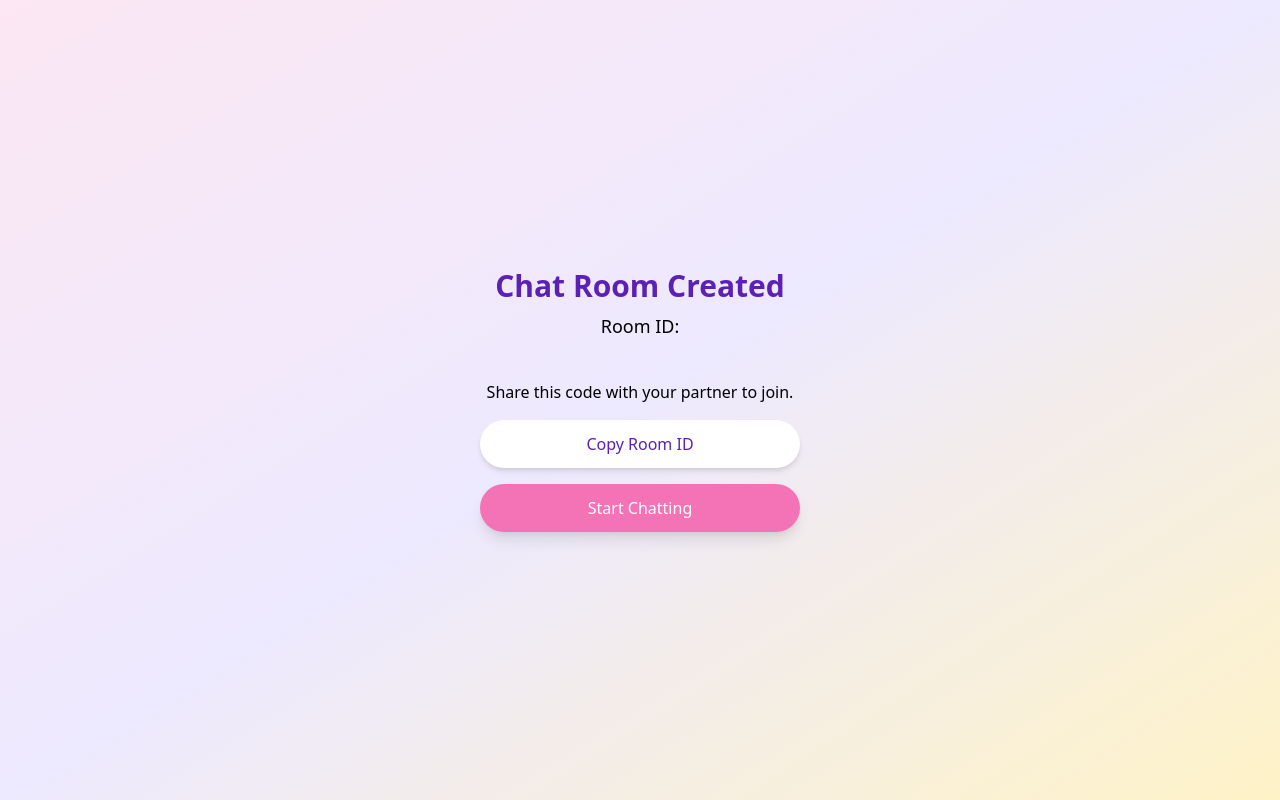
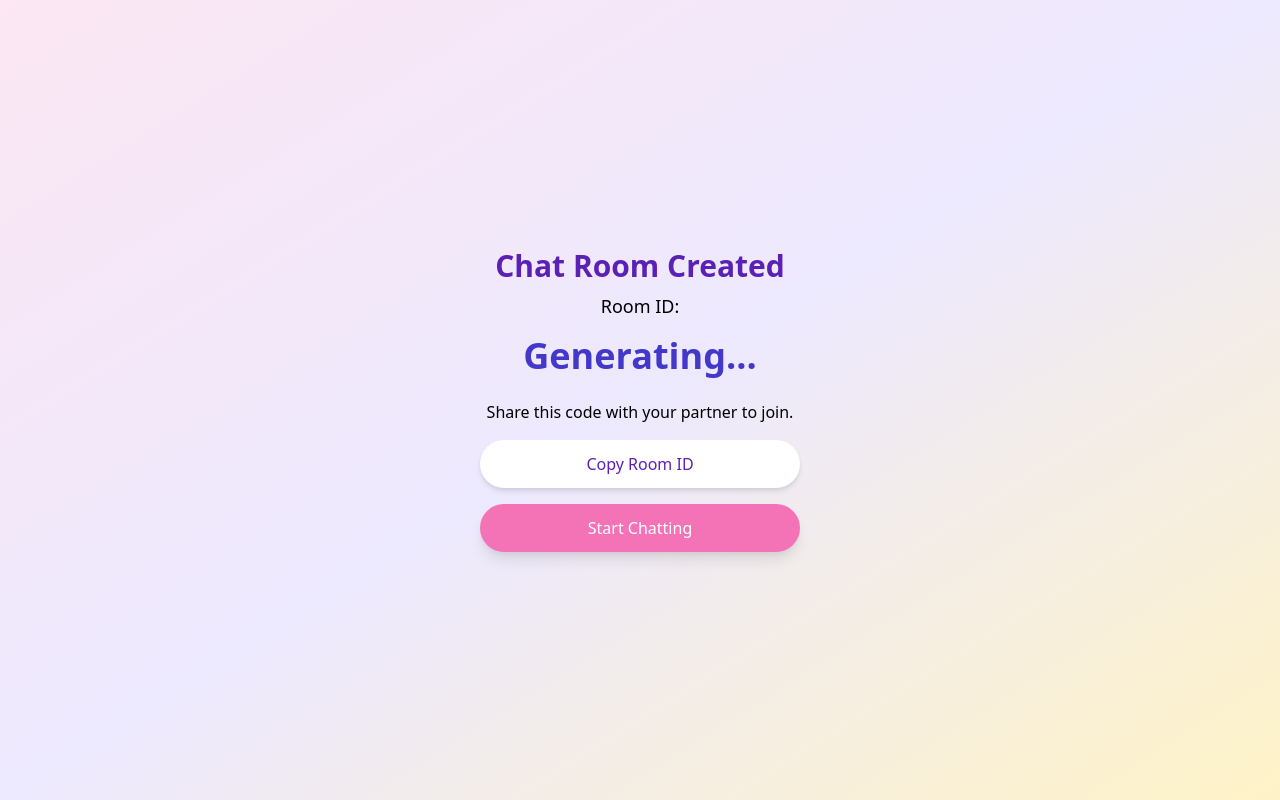
Before and after one commit to logowithmeme/namakamu, a React (Create React App) app: page /room in a window 1280 px wide. Built offline with nearby package versions, Linux system fonts and the light colour scheme; no server answers.

Commit message:
✅ Room ID display fix with fallback and final polish

```diff
--- a/src/pages/RoomCreated.js
+++ b/src/pages/RoomCreated.js
@@ -21,11 +21,13 @@ const RoomCreated = () => {
   }, []);
 
   const handleCopy = () => {
+    if (!roomId) return;
     navigator.clipboard.writeText(roomId);
     alert('Room ID copied!');
   };
 
   const handleStartChat = () => {
+    if (!roomId) return;
     navigate(`/chat/${roomId}`);
   };
 
@@ -33,20 +35,24 @@ const RoomCreated = () => {
     <div className="min-h-screen flex flex-col items-center justify-center bg-gradient-to-br from-pink-100 via-purple-100 to-yellow-100 px-4">
       <h1 className="text-3xl font-bold text-purple-800 mb-2">Chat Room Created</h1>
       <p className="text-lg mb-4">Room ID:</p>
-      <p className="text-4xl font-bold text-indigo-700 mb-6">{roomId}</p>
+      <p className="text-4xl font-bold text-indigo-700 mb-6">
+        {roomId ? roomId : 'Generating...'}
+      </p>
       <p className="mb-4 text-center">Share this code with your partner to join.</p>
 
       <div className="flex flex-col gap-4 w-full max-w-xs">
         <button
           onClick={handleCopy}
-          className="bg-white text-purple-800 py-3 rounded-full shadow-md hover:bg-purple-100 transition"
+          disabled={!roomId}
+          className="bg-white text-purple-800 py-3 rounded-full shadow-md hover:bg-purple-100 transition disabled:opacity-50"
         >
           Copy Room ID
         </button>
 
         <button
           onClick={handleStartChat}
-          className="bg-pink-400 text-white py-3 rounded-full shadow-lg hover:bg-pink-500 transition"
+          disabled={!roomId}
+          className="bg-pink-400 text-white py-3 rounded-full shadow-lg hover:bg-pink-500 transition disabled:opacity-50"
         >
           Start Chatting
         </button>
```
